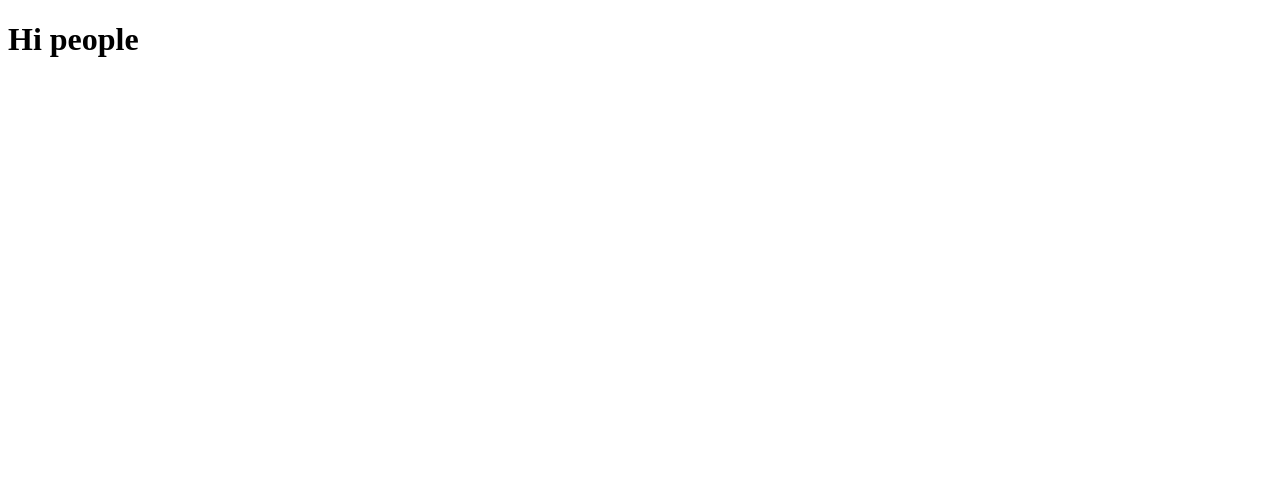
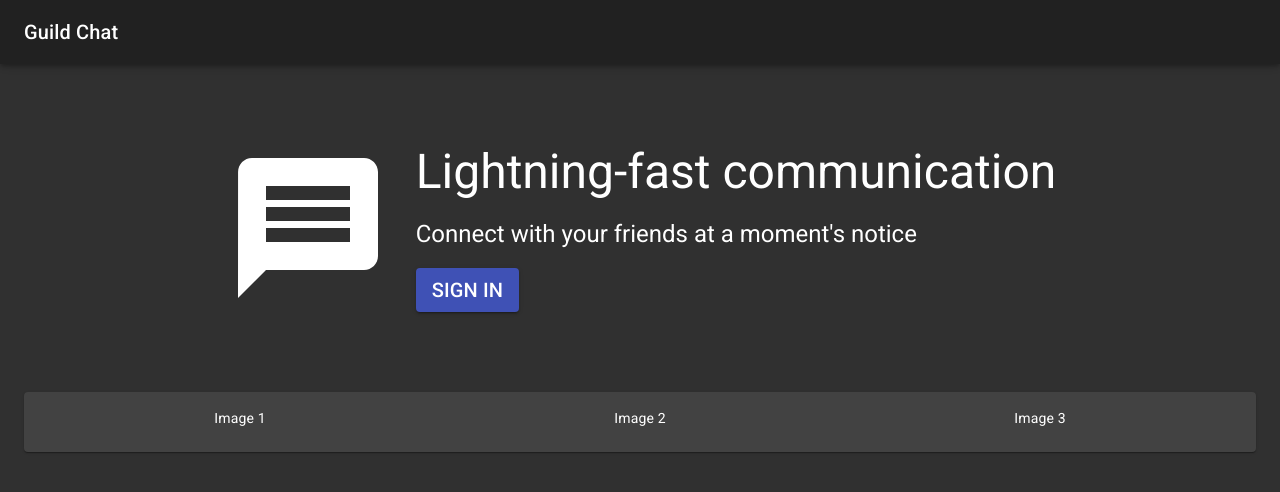
Before and after one commit to sperry94/guild_msg_project, a Gatsby site in the folder web-app/: page / in a window 1280 px wide. Built offline with nearby package versions, Linux system fonts and the light colour scheme; Gatsby itself is replaced by a stand-in of ours.

Commit message:
setting up main page

```diff
--- a/web-app/gatsby-browser.js
+++ b/web-app/gatsby-browser.js
@@ -1,7 +1,10 @@
-/**
- * Implement Gatsby's Browser APIs in this file.
- *
- * See: https://www.gatsbyjs.org/docs/browser-apis/
- */
+import React from "react"
+import { CssBaseline, ThemeProvider } from "@material-ui/core"
+import theme from "./src/utils/mui_theme"
 
-// You can delete this file if you're not using it
+export const wrapRootElement = ({ element }) => (
+  <ThemeProvider theme={theme}>
+    <CssBaseline />
+    {element}
+  </ThemeProvider>
+)
--- a/web-app/gatsby-config.js
+++ b/web-app/gatsby-config.js
@@ -1,8 +1,8 @@
 module.exports = {
   siteMetadata: {
-    title: `Gatsby Default Starter`,
-    description: `Kick off your next, great Gatsby project with this default starter. This barebones starter ships with the main Gatsby configuration files you might need.`,
-    author: `@gatsbyjs`,
+    title: `Guild Chat`,
+    description: `Talk to all your friends.`,
+    author: `@sperry94`,
   },
   plugins: [
     `gatsby-plugin-react-helmet`,
@@ -28,8 +28,18 @@ module.exports = {
       },
     },
     `gatsby-plugin-typescript`,
-    // this (optional) plugin enables Progressive Web App + Offline functionality
-    // To learn more, visit: https://gatsby.dev/offline
-    // `gatsby-plugin-offline`,
+    `gatsby-plugin-offline`,
+    {
+      resolve: `gatsby-plugin-prefetch-google-fonts`,
+      options: {
+        fonts: [
+          {
+            family: "Roboto",
+            variants: [`300`, `400`, `500`, `700`],
+          },
+        ],
+      },
+    },
+    `gatsby-plugin-material-ui`,
   ],
 }
--- a/web-app/gatsby-ssr.js
+++ b/web-app/gatsby-ssr.js
@@ -1,7 +1,10 @@
-/**
- * Implement Gatsby's SSR (Server Side Rendering) APIs in this file.
- *
- * See: https://www.gatsbyjs.org/docs/ssr-apis/
- */
+import React from "react"
+import { CssBaseline, ThemeProvider } from "@material-ui/core"
+import theme from "./src/utils/mui_theme"
 
-// You can delete this file if you're not using it
+export const wrapRootElement = ({ element }) => (
+  <ThemeProvider theme={theme}>
+    <CssBaseline />
+    {element}
+  </ThemeProvider>
+)
--- /dev/null
+++ b/web-app/src/components/layout.tsx
@@ -0,0 +1,36 @@
+import React from "react"
+import Toolbar from "./toolbar"
+import { makeStyles } from "@material-ui/core/styles"
+
+const useStyles = makeStyles(theme => ({
+  toolbarOffset: {
+    ...theme.mixins.toolbar,
+  },
+  mainInner: {
+    backgroundColor: theme.palette.background.default,
+    color: theme.palette.text.primary,
+  },
+}))
+
+export type LayoutProps = {
+  classes?: {
+    main?: string
+  }
+  children: React.ReactNode | React.ReactNodeArray
+}
+
+const Layout = ({ classes: propClasses = {}, children }: LayoutProps) => {
+  const innerClasses = useStyles()
+
+  const classes = { ...propClasses, ...innerClasses }
+
+  return (
+    <div className={classes.mainInner}>
+      <Toolbar />
+      <div className={classes.toolbarOffset} />
+      <main className={classes.main}>{children}</main>
+    </div>
+  )
+}
+
+export default Layout
--- a/web-app/src/components/seo.tsx
+++ b/web-app/src/components/seo.tsx
@@ -47,7 +47,6 @@ function SEO(props: SEOProps) {
         lang,
       }}
       title={title}
-      titleTemplate={`%s | ${site.siteMetadata.title}`}
       meta={([
         {
           name: `description`,
--- /dev/null
+++ b/web-app/src/components/toolbar.tsx
@@ -0,0 +1,26 @@
+import React from "react"
+import { Link } from "gatsby"
+import {
+  AppBar,
+  Link as MuiLink,
+  Toolbar as MuiToolbar,
+  Typography,
+} from "@material-ui/core"
+
+const Toolbar = () => {
+  return (
+    <AppBar color="default">
+      <MuiToolbar>
+        <nav>
+          <MuiLink component={Link} to="/" color="inherit" underline="none">
+            <Typography component="h1" variant="h6" color="inherit">
+              Guild Chat
+            </Typography>
+          </MuiLink>
+        </nav>
+      </MuiToolbar>
+    </AppBar>
+  )
+}
+
+export default Toolbar
--- a/web-app/src/pages/index.tsx
+++ b/web-app/src/pages/index.tsx
@@ -1,11 +1,72 @@
 import React from "react"
+import { Link } from "gatsby"
+import { makeStyles } from "@material-ui/core/styles"
+import { Button, Card, Typography, CardContent } from "@material-ui/core"
+import { Message } from "@material-ui/icons"
+import Layout from "../components/layout"
 import SEO from "../components/seo"
 
-const IndexPage = () => (
-  <div>
-    <SEO title="Home" />
-    <h1>Hi people</h1>
-  </div>
-)
+const useStyles = makeStyles({
+  content: {
+    padding: "0 24px",
+  },
+  tagline: {
+    display: "flex",
+    justifyContent: "center",
+    margin: "10vh auto",
+  },
+  messageIcon: {
+    fontSize: "12em",
+    marginRight: "24px",
+  },
+  textContent: {
+    display: "flex",
+    justifyContent: "space-between",
+    alignItems: "start",
+    flexDirection: "column",
+  },
+  details: {
+    display: "flex",
+    justifyContent: "space-around",
+  },
+})
+
+const IndexPage = () => {
+  const classes = useStyles()
+
+  return (
+    <Layout classes={{ main: classes.content }}>
+      <SEO title="Guild Chat" />
+      <div className={classes.tagline}>
+        <Message className={classes.messageIcon} />
+        <div className={classes.textContent}>
+          <Typography variant="h3" component="h2">
+            Lightning-fast communication
+          </Typography>
+          <Typography variant="h5" component="p">
+            Connect with your friends at a moment's notice
+          </Typography>
+          <Button
+            component={Link}
+            to="/login"
+            variant="contained"
+            color="primary"
+          >
+            <Typography variant="h6" component="span">
+              Sign in
+            </Typography>
+          </Button>
+        </div>
+      </div>
+      <Card>
+        <CardContent className={classes.details}>
+          <span>Image 1</span>
+          <span>Image 2</span>
+          <span>Image 3</span>
+        </CardContent>
+      </Card>
+    </Layout>
+  )
+}
 
 export default IndexPage
--- /dev/null
+++ b/web-app/src/utils/mui_theme.ts
@@ -0,0 +1,9 @@
+import { createMuiTheme } from "@material-ui/core"
+
+const theme = createMuiTheme({
+  palette: {
+    type: "dark",
+  },
+})
+
+export default theme
```
Also changed, not shown: web-app/package.json (+8 -3 lines), web-app/src/utils/testing_types.ts (deleted), 1 other file.
